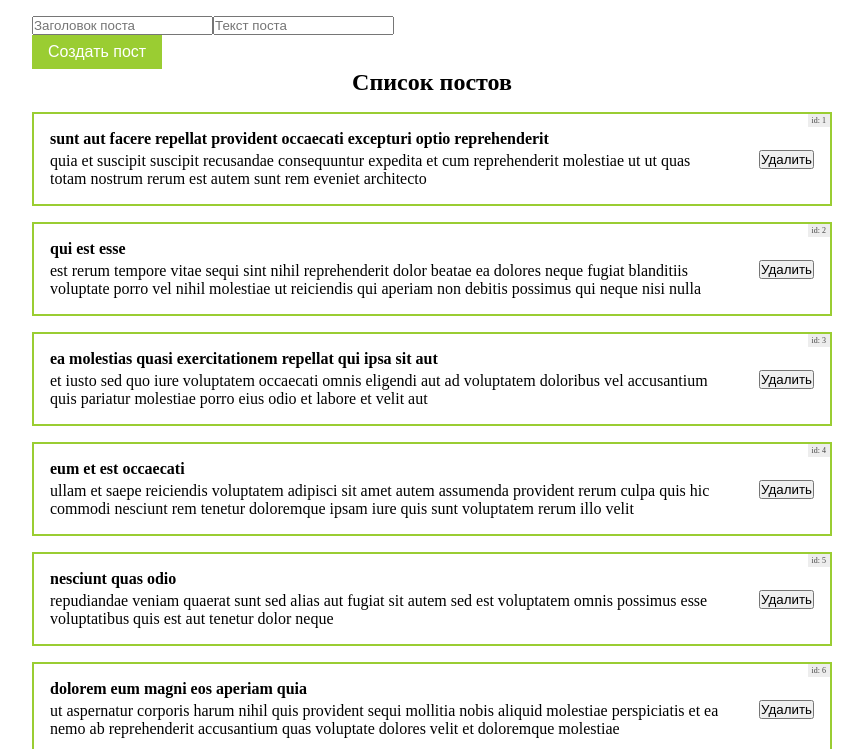
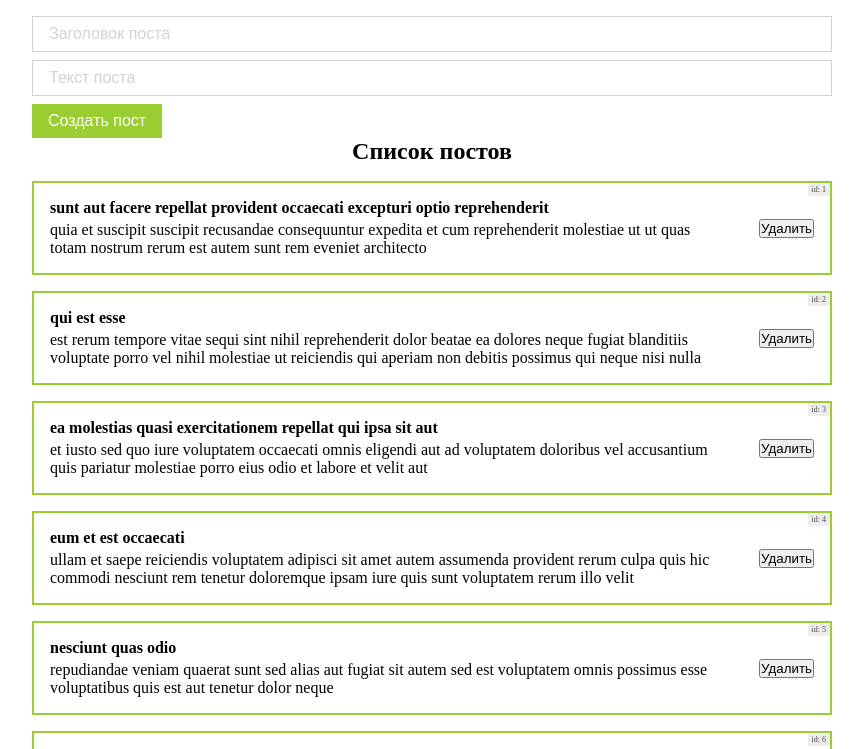
Before and after one commit to hellsgor/ulbi-react-fundamental-course, a React (Vite) app: page / in a window 1280 px wide. Shown: the top 749 px of the page, without its empty margins (208-1071 px from the left). Built offline with nearby package versions, Linux system fonts and the light colour scheme.

Commit message:
Feat[TextInput]: create component TextInput

```diff
--- a/src/App.tsx
+++ b/src/App.tsx
@@ -2,13 +2,18 @@ import { initialPosts } from './assets/data/posts';
 import './styles/App.css';
 import { PostList } from './components/PostList/PostList';
 import { Button } from './components/UI/Button/Button';
+import { TextInput } from './components/UI/TextInput/TextInput';
 
 export function App() {
   return (
     <div className="App">
-      <form>
-        <input type="text" placeholder="Заголовок поста" />
-        <input type="text" placeholder="Текст поста" />
+      <form style={{ display: 'flex', flexDirection: 'column', rowGap: '8px' }}>
+        <TextInput
+          placeholder="Заголовок поста"
+          type="text"
+          name="post-title"
+        />
+        <TextInput placeholder="Текст поста" type="text" name="post-text" />
         <Button>
           <span>Создать пост</span>
         </Button>
--- /dev/null
+++ b/src/components/UI/TextInput/TextInput.module.css
@@ -0,0 +1,17 @@
+.text-input {
+  padding: 8px 16px;
+  border: 1px solid lightgray;
+  color: black;
+  font-size: 1rem;
+  width: 100%;
+  transition: border-color 0.3s ease-in-out;
+  outline: none;
+}
+
+.text-input::placeholder {
+  color: lightgray;
+}
+
+.text-input:focus {
+  border-color: yellowgreen;
+}
--- /dev/null
+++ b/src/components/UI/TextInput/TextInput.tsx
@@ -0,0 +1,8 @@
+import { FC, InputHTMLAttributes } from 'react';
+import classes from './TextInput.module.css';
+
+export const TextInput: FC<InputHTMLAttributes<HTMLInputElement>> = ({
+  ...props
+}) => {
+  return <input {...props} className={classes['text-input']} />;
+};
```
